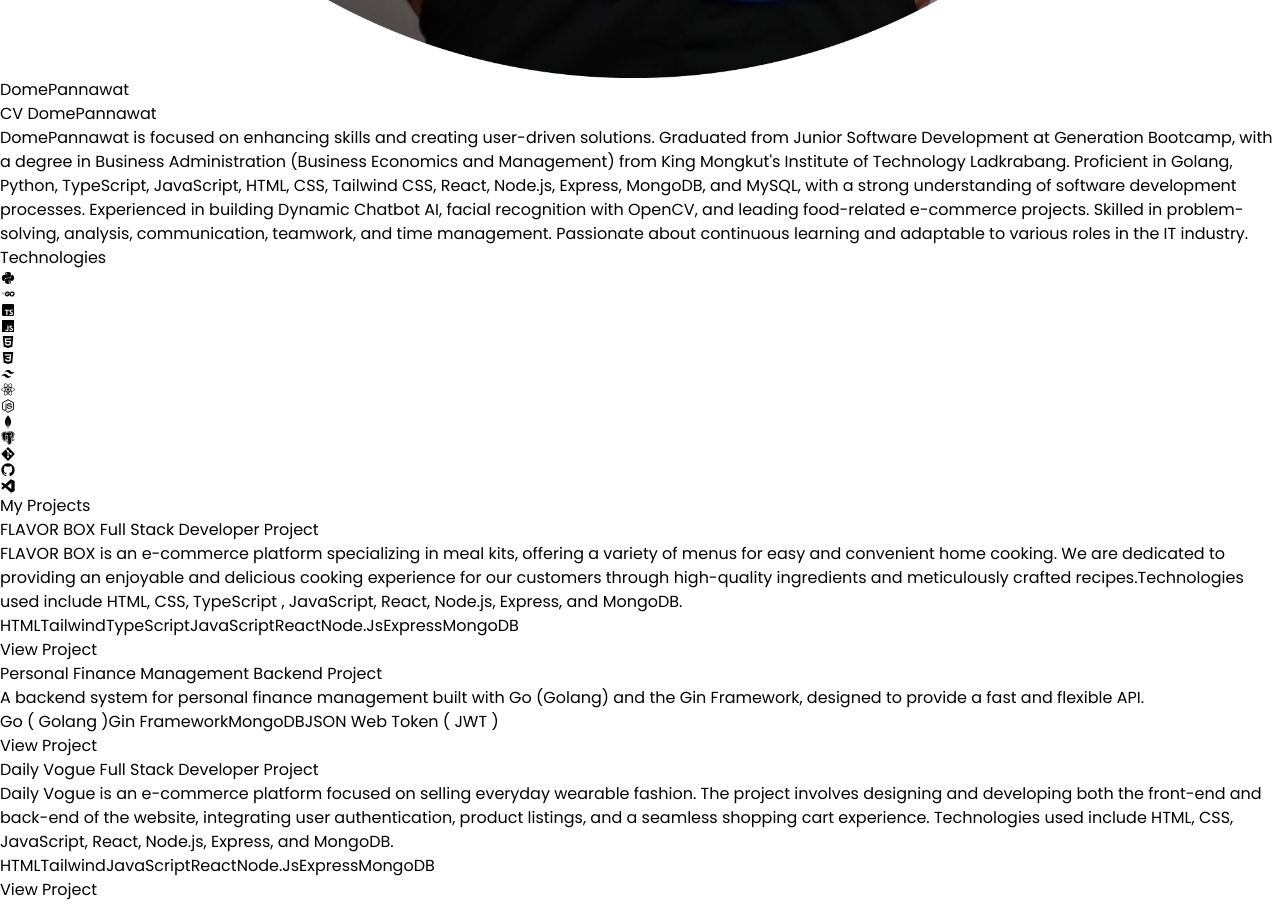
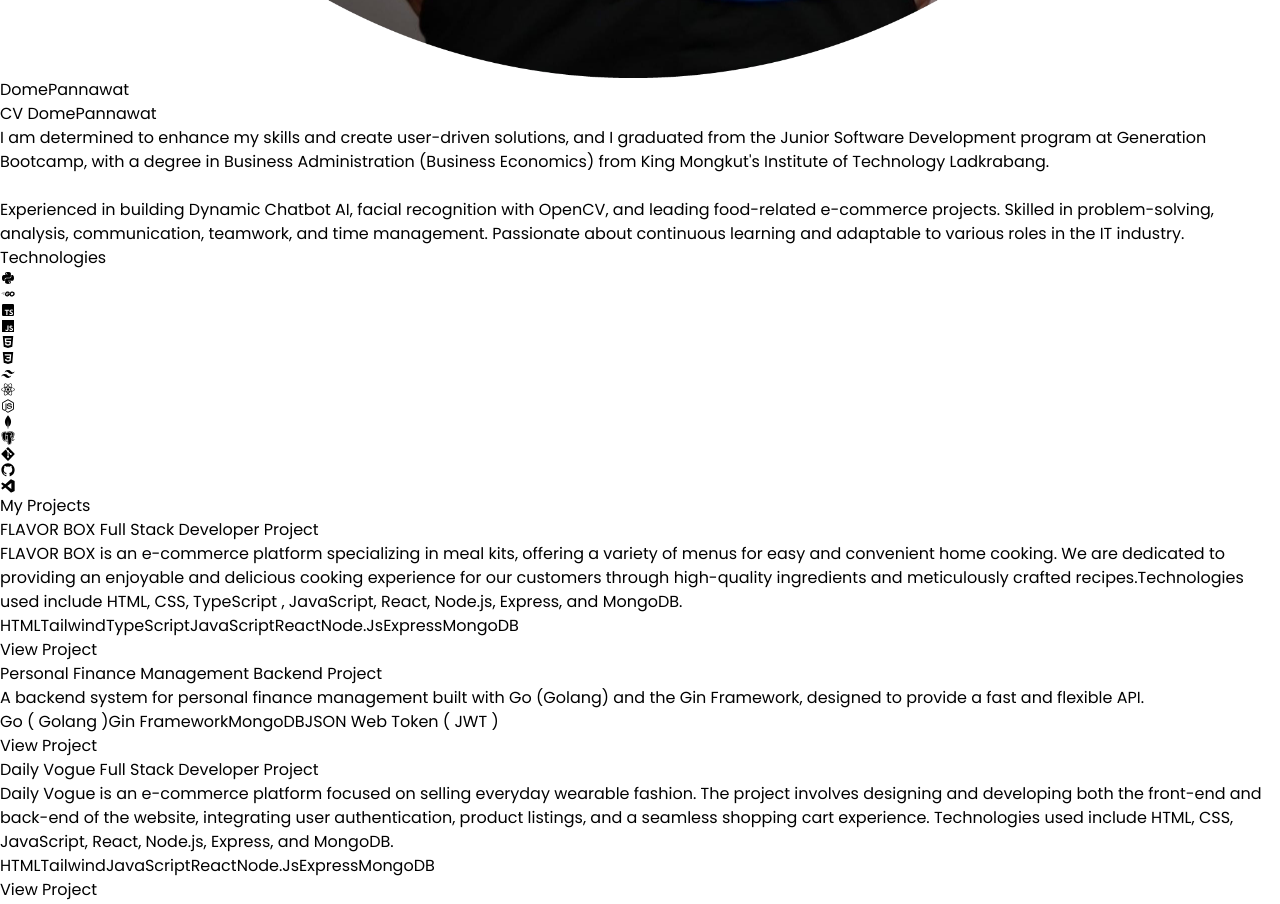
Before and after one commit to DomePannawat/PortfolioDome, a React (Vite) app: page / in a window 1280 px wide. Shown: the part 1380-2284 px from the top of the page. Built offline with nearby package versions, Linux system fonts and the light colour scheme.

Commit message:
edit details

```diff
--- a/src/components/Hero.jsx
+++ b/src/components/Hero.jsx
@@ -29,7 +29,7 @@ const Hero = () => {
             DomePannawat
           </h1>
           <a
-            href="/Dome-Pannawat-CV.pdf"
+            href="/CV-Pannawat-Choosung.pdf"
             target="_blank"
             className="text-nowrap rounded-lg border border-indigo-600 bg-black px-5 py-3 text-lg font-bold text-white shadow-lg shadow-indigo-700 transition-all duration-300 hover:-translate-y-2 hover:shadow-xl hover:shadow-indigo-600 mt-4"
           >
@@ -37,14 +37,11 @@ const Hero = () => {
           </a>
           <br />
           <p className="md:text-base text-pretty text-sm text-gray-300 mt-2">
-            DomePannawat is focused on enhancing skills and creating user-driven
-            solutions. Graduated from Junior Software Development at Generation
-            Bootcamp, with a degree in Business Administration (Business
-            Economics and Management) from King Mongkut's Institute of
-            Technology Ladkrabang. Proficient in Golang, Python, TypeScript,
-            JavaScript, HTML, CSS, Tailwind CSS, React, Node.js, Express,
-            MongoDB, and MySQL, with a strong understanding of software
-            development processes. Experienced in building Dynamic Chatbot AI,
+            I am determined to enhance my skills and create user-driven
+            solutions, and I graduated from the Junior Software Development
+            program at Generation Bootcamp, with a degree in Business
+            Administration (Business Economics) from King Mongkut's Institute of
+            Technology Ladkrabang.  <br /><br /> Experienced in building Dynamic Chatbot AI,
             facial recognition with OpenCV, and leading food-related e-commerce
             projects. Skilled in problem-solving, analysis, communication,
             teamwork, and time management. Passionate about continuous learning
```
Also changed, not shown: 2 other files (tests, documents, lock files or other folders).
